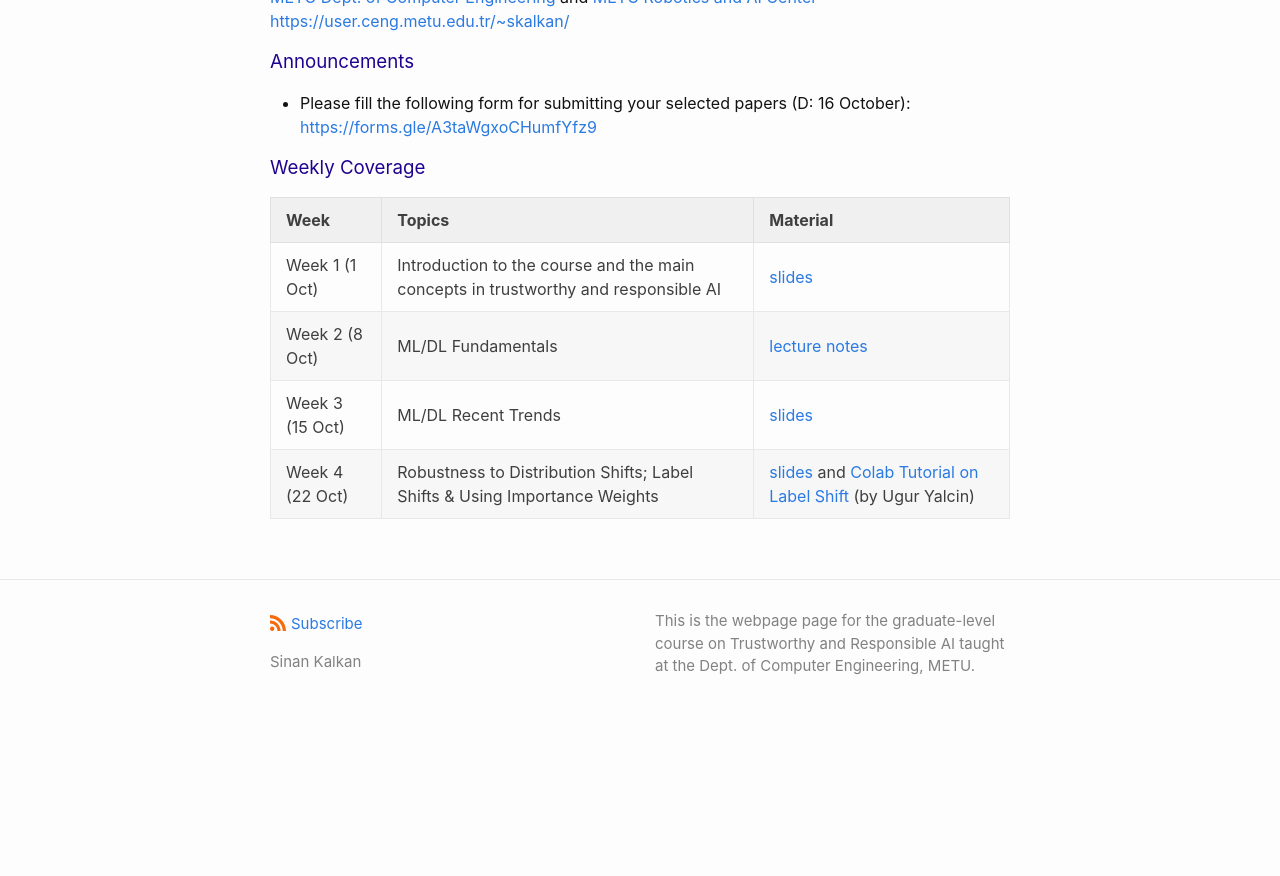
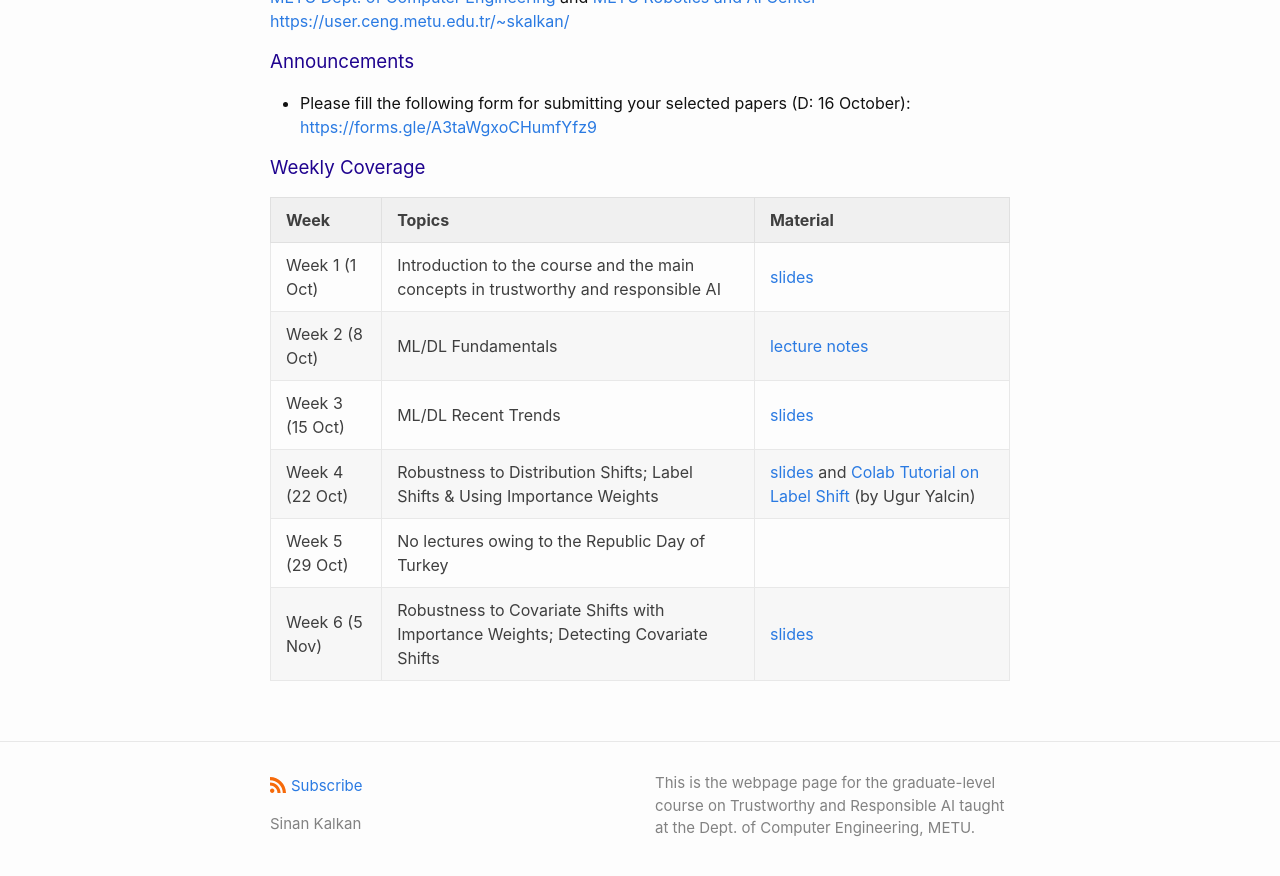
Before and after one commit to metu-trai/metu-trai.github.io, a Jekyll site: the page built from index.md, in a window 1280 px wide and 900 px high, scrolled down 849 px. Shown: the top 876 px of the window. Built offline with Jekyll 4.4.1, drawn with Linux system fonts in a browser that asks for light colours; our own code applies the rules of GitHub Pages for plain Markdown files; before the commit the page ends 1587 px from its top, so only the background shows below that.

Commit message:
Update index.md

```diff
--- a/index.md
+++ b/index.md
@@ -134,3 +134,5 @@ Prof. Dr. Sinan Kalkan<br>
 | Week 2 (8 Oct)  | ML/DL Fundamentals  | <a href="./slides/CENG7880_week2.pdf">lecture notes</a> |
 | Week 3 (15 Oct)  | ML/DL Recent Trends  | <a href="./slides/CENG7880_week3.pdf">slides</a> |
 | Week 4 (22 Oct)  | Robustness to Distribution Shifts; Label Shifts & Using Importance Weights  | <a href="./slides/CENG7880_week4.pdf">slides</a> and <a href="https://colab.research.google.com/drive/1fpxfcIJW5UxxX72fsS98a0fkXSEeTRGr?usp=drive_link">Colab Tutorial on Label Shift</a> (by Ugur Yalcin)|
+| Week 5 (29 Oct)  | No lectures owing to the Republic Day of Turkey  | |
+| Week 6 (5 Nov)  | Robustness to Covariate Shifts with Importance Weights; Detecting Covariate Shifts | <a href="./slides/CENG7880_week6.pdf">slides</a> |
```
